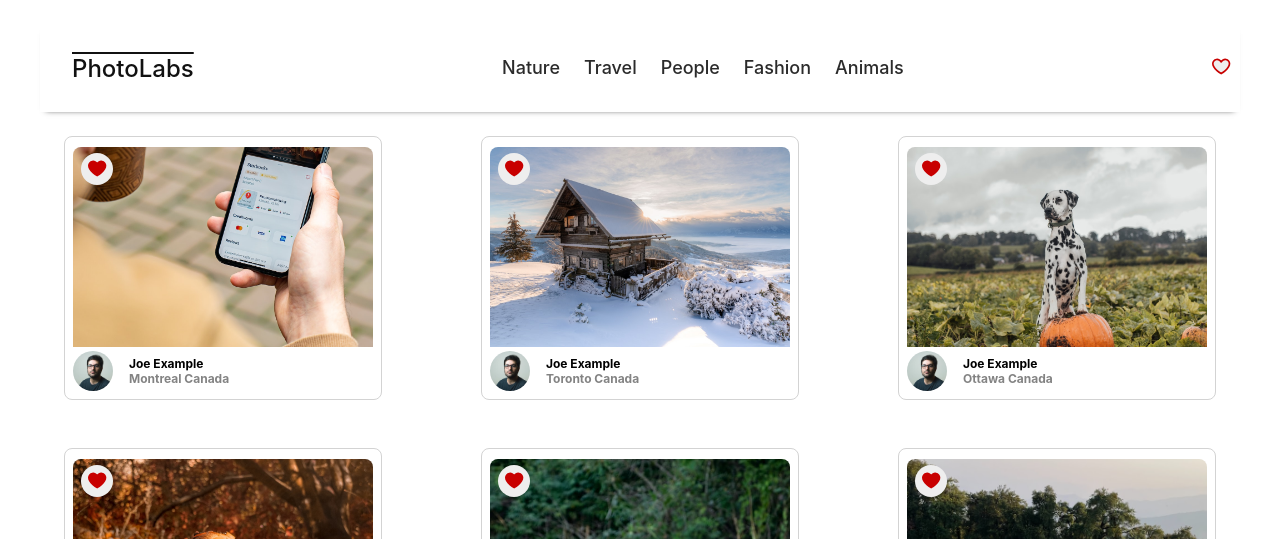
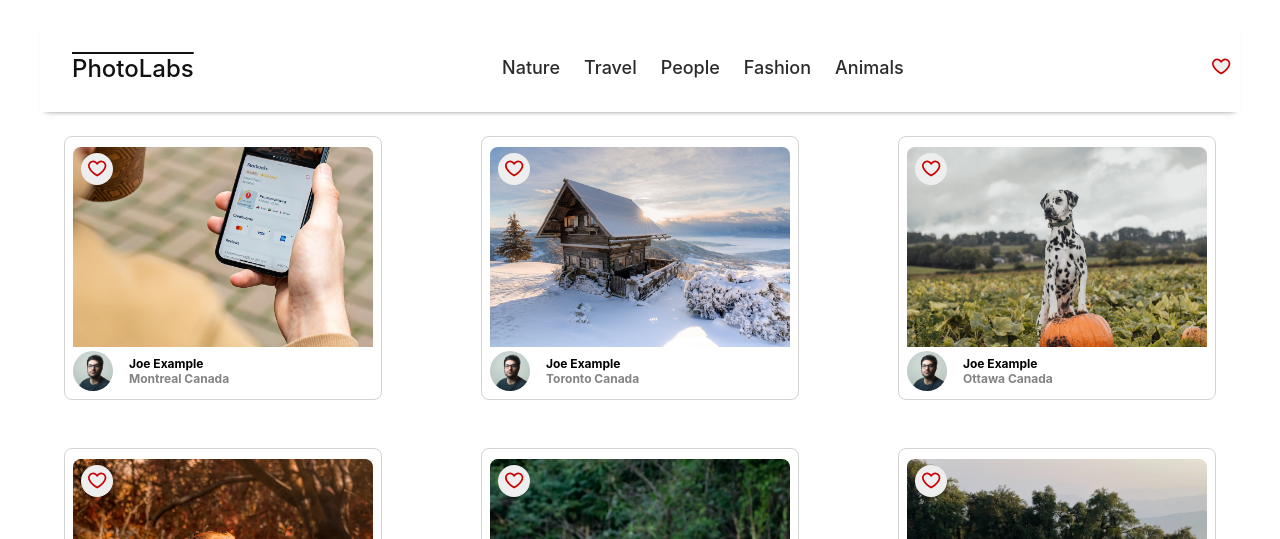
Before and after one commit to EricLeeCodes/PhotoLabs, a React (Create React App) app in the folder frontend/: page / in a window 1280 px wide. Shown: the top 539 px of the page. Built offline with nearby package versions, Linux system fonts and the light colour scheme; the HTML template or start-up script is replaced by a standard one.

Commit message:
Fix prop in PhotoList where photo.id exists is returned as a check

```diff
--- a/frontend/src/components/PhotoList.jsx
+++ b/frontend/src/components/PhotoList.jsx
@@ -11,7 +11,7 @@ const PhotoList = (props) => {
           key={photo.id}
           photo={photo}
           toggleFavourite={props.toggleFavourite}
-          isFavorite={props.isFavorite}
+          isFavorite={props.isFavorite.includes(photo.id)}
         />
       ))}
     </ul>
```
